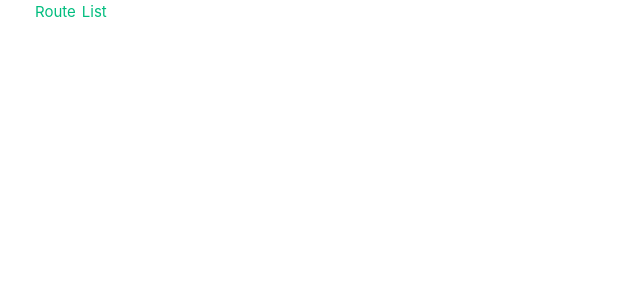
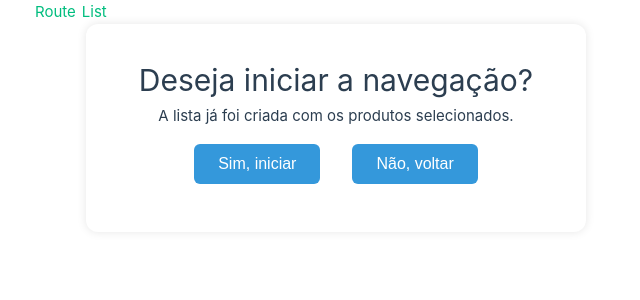
Before and after one commit to joao04simoes/Navguide, a Vue app in the folder WebApp/: page /criar-lista in a window 1280 px wide. Before the commit this address had no page. Shown: the top 300 px of the page, without its empty margins (0-640 px from the left). Built offline with nearby package versions, Linux system fonts and the light colour scheme.

Commit message:
separar pagina de confirmaçao se quero criar lista

```diff
--- /dev/null
+++ b/WebApp/src/components/criar-lista.vue
@@ -0,0 +1,48 @@
+<template>
+  <div>
+    <h1>Deseja iniciar a navegação?</h1>
+    <p>A lista já foi criada com os produtos selecionados.</p>
+
+    <button @click="goToRoute">Sim, iniciar</button>
+    <button @click="goBack">Não, voltar</button>
+  </div>
+</template>
+
+<script>
+export default {
+  methods: {
+    goToRoute() {
+      this.$router.push('/route');
+    },
+    goBack() {
+      this.$router.push('/list');
+    }
+  }
+}
+</script>
+
+<style scoped>
+div {
+  background: white;
+  padding: 2rem;
+  border-radius: 12px;
+  max-width: 500px;
+  margin: auto;
+  box-shadow: 0 0 10px rgba(0, 0, 0, 0.1);
+  text-align: center;
+}
+
+button {
+  margin: 1rem;
+  background-color: #3498db;
+  color: white;
+  padding: 0.7rem 1.5rem;
+  border: none;
+  border-radius: 6px;
+  cursor: pointer;
+}
+
+button:hover {
+  background-color: #2980b9;
+}
+</style>
--- a/WebApp/src/components/list.vue
+++ b/WebApp/src/components/list.vue
@@ -139,13 +139,7 @@ export default {
       if (isCreateListCommand) {
                 if (this.shoppingListIds.length > 0) {
                 this.makeShoppingList();
-                this.voiceResult = "Lista criada com os produtos selecionados. duplo clique para começar navegação. um clique para voltar atras.";
-                const confirmacao = new SpeechSynthesisUtterance(this.voiceResult);
-                confirmacao.lang = 'pt-PT';
-                confirmacao.voice = window.speechSynthesis.getVoices().find(v => v.lang === 'pt-PT') || null;
-                window.speechSynthesis.speak(confirmacao);
-
-                this.awaitNavigationClick();
+                this.$router.push('/criar-lista');
 
 
               } else {
@@ -170,8 +164,17 @@ export default {
       rawItems.forEach(item => {
         const match = this.sectionsPoints.find(point => {
           const name = point[1].toLowerCase().normalize("NFD").replace(/[\u0300-\u036f]/g, '').trim();
-          return name === item || name.includes(item) || item.includes(name);
+          const itemBase = item.toLowerCase();
+
+          return (
+            name === itemBase ||
+            name.includes(itemBase) ||
+            itemBase.includes(name) ||
+            name.startsWith(itemBase.slice(0, -1)) ||
+            itemBase.startsWith(name.slice(0, -1))
+          );
         });
+
 
         if (match) {
           const alreadySelected = this.shoppingListIds.includes(match[0]);
--- a/WebApp/src/router/index.js
+++ b/WebApp/src/router/index.js
@@ -2,13 +2,14 @@ import { createRouter, createWebHistory } from 'vue-router'
 import RouteView from '../components/route.vue'
 import ListView from '../components/list.vue'
 import home from '../components/home.vue'
-
+import criar_lista from '../components/criar-lista.vue'
 
 const routes = [
     { path: '/', component: home },
     { path: '/route', component: RouteView },
     { path: '/list', component: ListView },
     { path: '/home', component: home },
+    { path: '/criar-lista', component: criar_lista },
 ]
 
 const router = createRouter({
```
Also changed, not shown: 2 other files (tests, documents, lock files or other folders).
